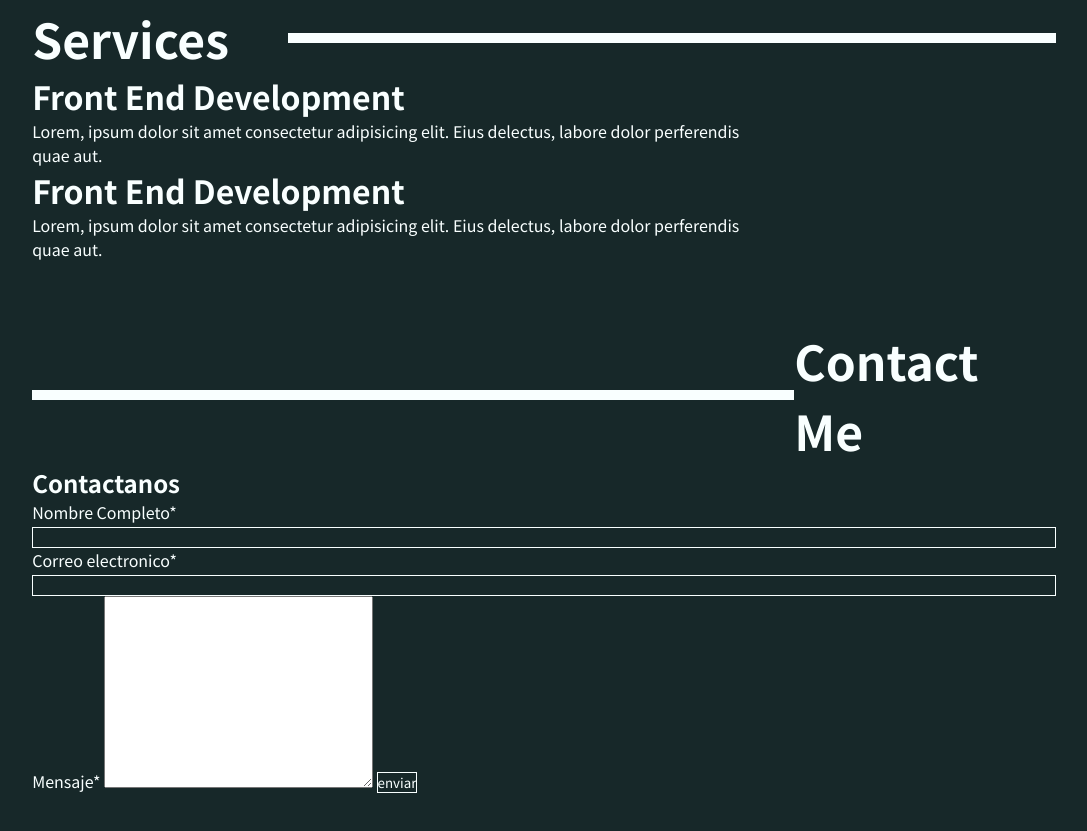
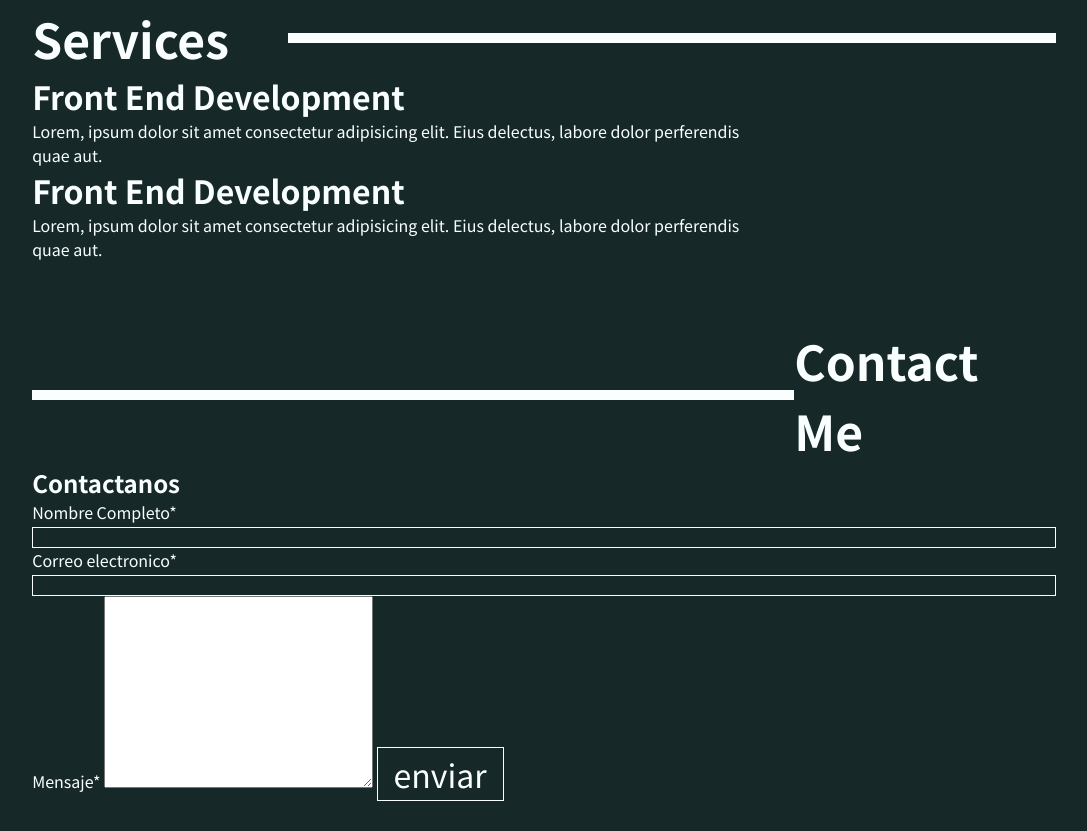
Before and after one commit to FacundoCampora/Portfolio, a plain HTML site: page index.html in a window 1280 px wide. Shown: the part 1059-1890 px from the top of the page, without its empty margins (83-1170 px from the left). Drawn offline with Linux system fonts and the light colour scheme.

Commit message:
Update index.html

```diff
--- a/index.html
+++ b/index.html
@@ -109,7 +109,7 @@
             <input name="email" required type="text" id="email">
             <label for="message">Mensaje<span>*</span></label>
             <textarea name="message" id="message" cols="30" rows="10"></textarea>
-            <button type="submit">enviar</button>
+            <button class="btn-contactMe" type="submit">enviar</button>
         </form>
         <a href="mailto:facu.campora5@gmail.com" id="linkMail">mail</a>
 
```
